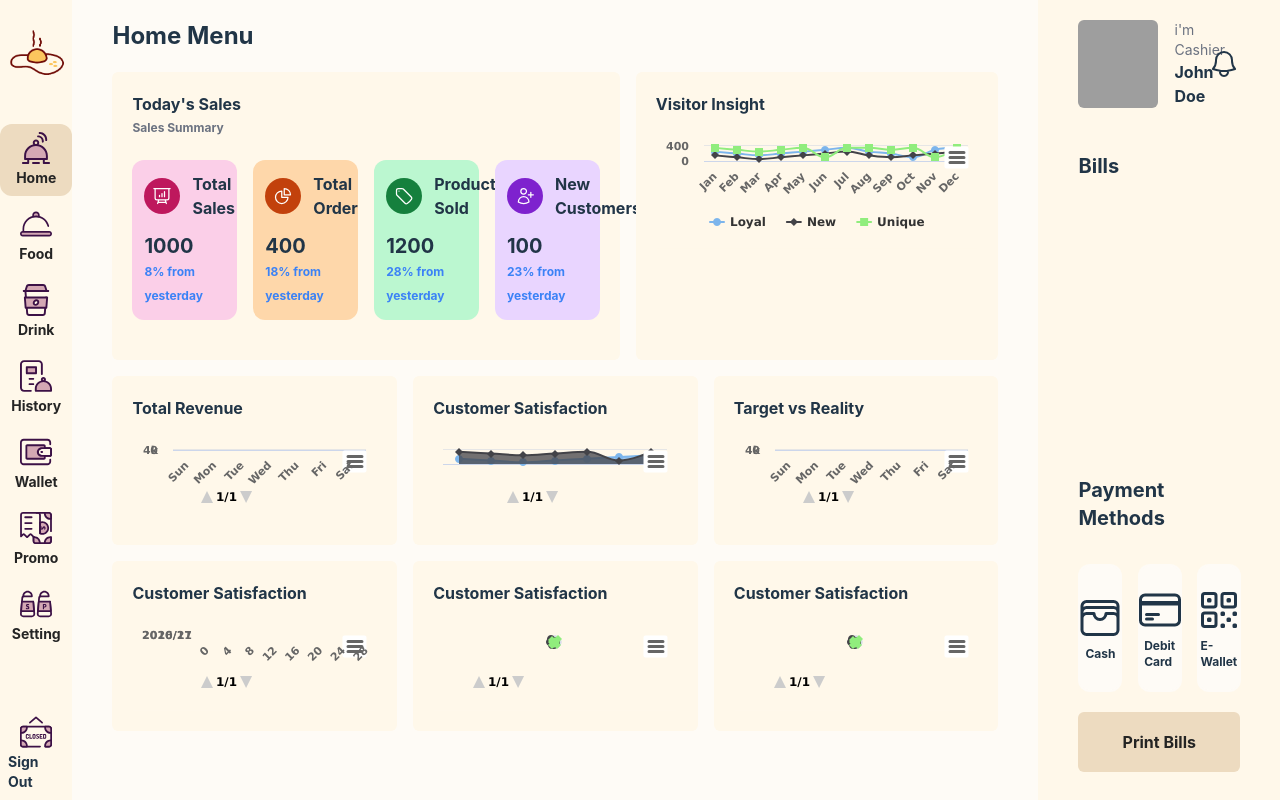
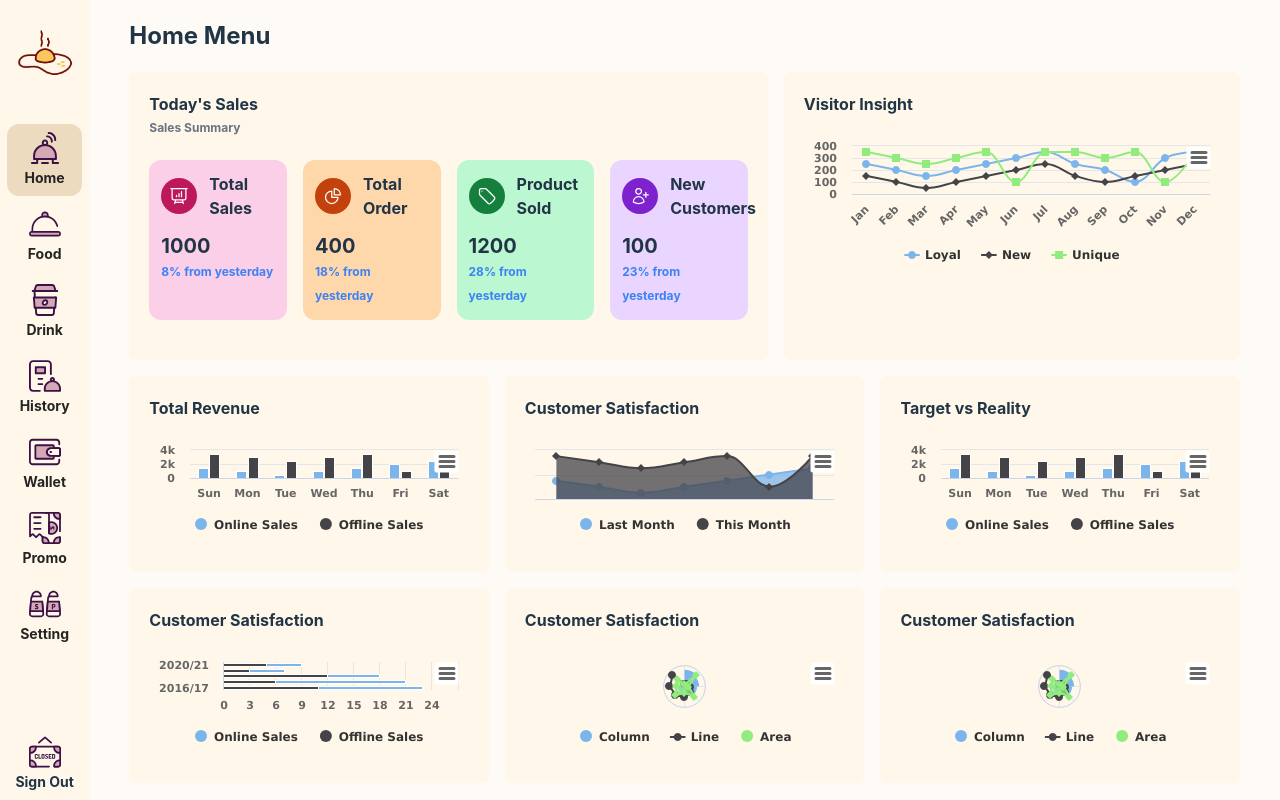
Before and after one commit to dickypratama23/bar-and-resto-pos, a React (Vite) app: page / in a window 1280 px wide. Built offline with nearby package versions, Linux system fonts and the light colour scheme; grey boxes are pictures that could not be loaded.

Commit message:
refactor route

```diff
--- a/src/Routes/Routes.jsx
+++ b/src/Routes/Routes.jsx
@@ -21,7 +21,6 @@ const Routes = () => {
         <Route exact path="/promo" element={<Promo/>}/>
         <Route exact path="/setting" element={<Setting/>}/>
       </Switch>
-      <Bill/>
     </div>
   )
 }
```
